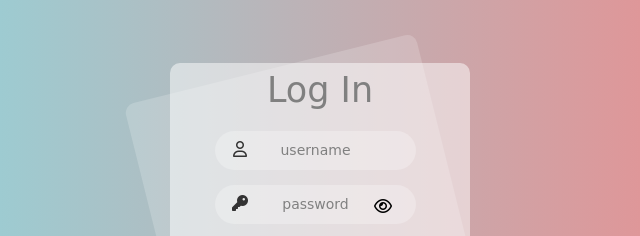
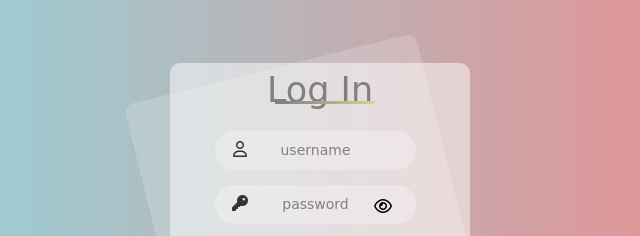
Before and after one commit to Limon-0007/Log-in, a plain HTML site: page index.html in a window 1280 px wide. Shown: the part 127-363 px from the top of the page, 320-960 px from the left. Drawn offline with Linux system fonts and the light colour scheme; a web font is replaced by a local one.

Commit message:
added site resources

```diff
--- a/style.css
+++ b/style.css
@@ -56,8 +56,17 @@ body {
   margin-top: 7px;
   font-family: 'Freehand', cursive;
   color: gray;
+  position: relative;
 }
-
+.text h3::after {
+  content: "";
+  height: 3px;
+  width: 100px;
+  position: absolute;
+  background-image: linear-gradient(to right, #7e7a8a, #d6d48c);
+  bottom: 15%;
+  left: 35%;
+}
 .input-icons i {
   position: absolute;
 }
```
